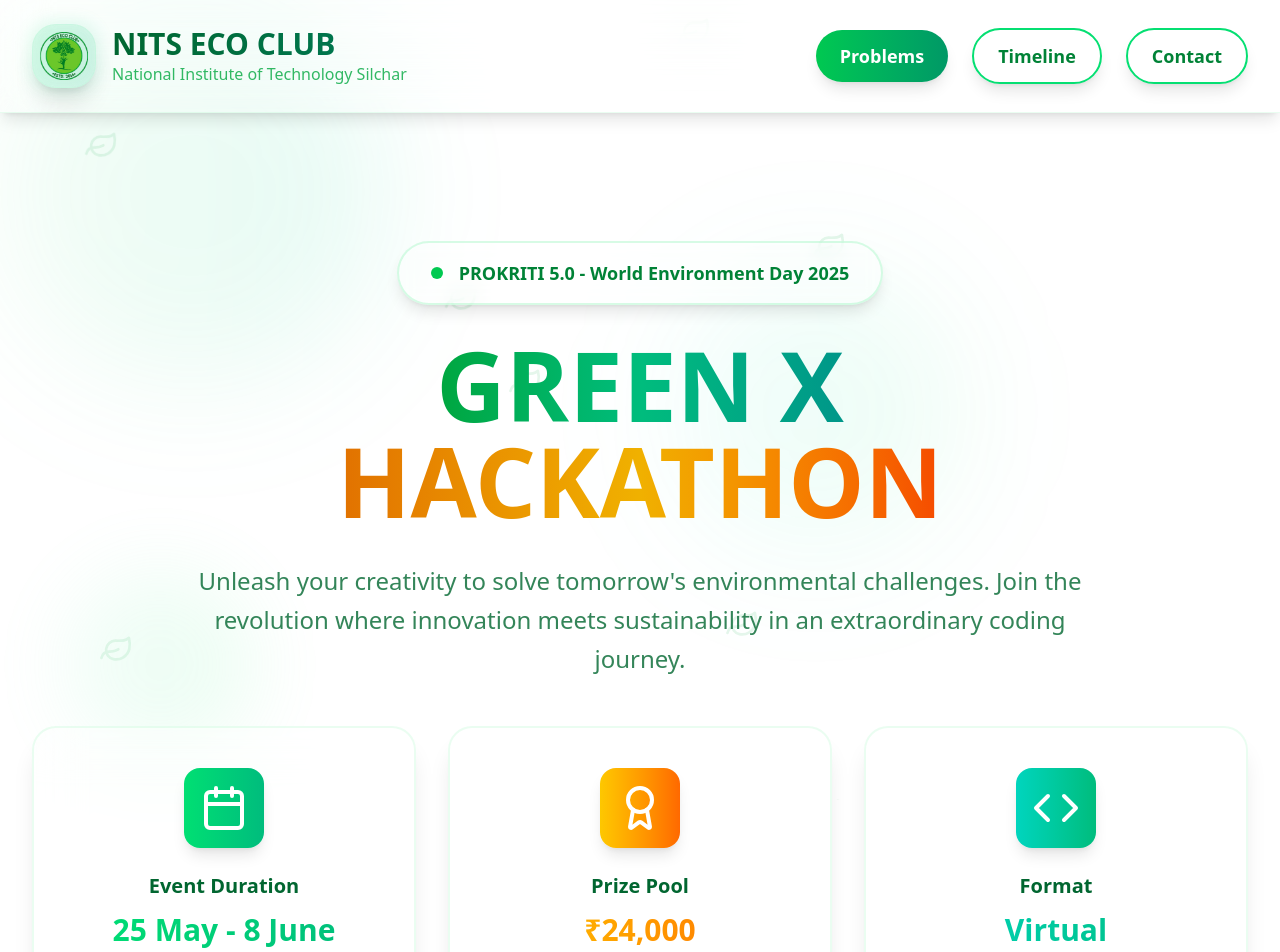
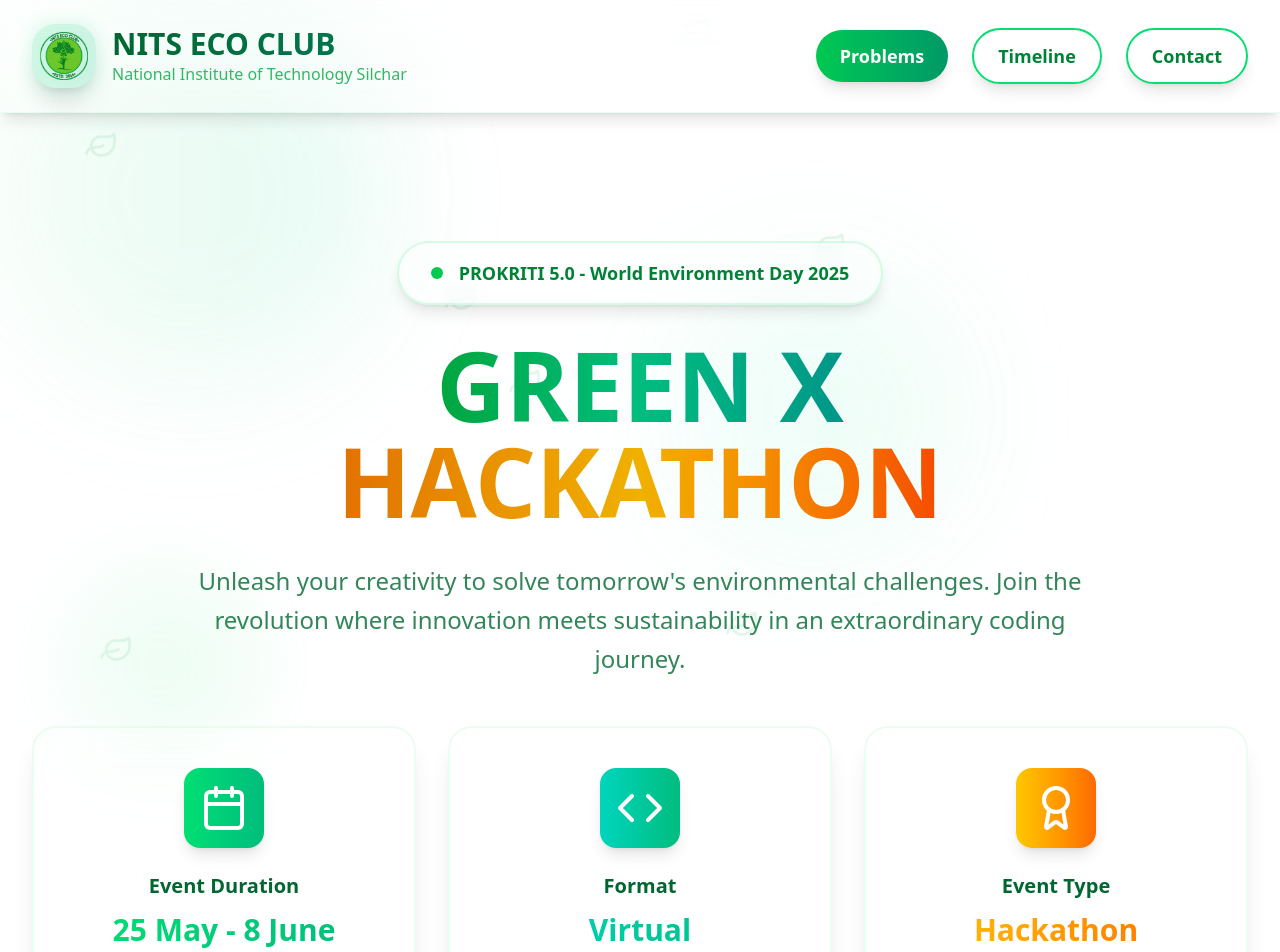
Before and after one commit to probin-dhakal/Prokriti-5.0, a React (Vite) app in the folder frontend/: page / in a window 1280 px wide. Shown: the top 952 px of the page. Built offline with nearby package versions, Linux system fonts and the light colour scheme.

Commit message:
Update App.jsx

```diff
--- a/frontend/src/App.jsx
+++ b/frontend/src/App.jsx
@@ -218,11 +218,12 @@ export default function App() {
           </div>
 
           {/* Event Stats */}
+       {/* Event Stats */}
 <div className="grid md:grid-cols-3 gap-8 mb-16">
   {[
     { icon: <Calendar className="w-12 h-12" />, label: "Event Duration", value: "25 May - 8 June", color: "green", bg: "from-green-400 to-emerald-500" },
-              { icon: <Award className="w-12 h-12" />, label: "Prize Pool", value: "₹24,000", color: "amber", bg: "from-yellow-400 to-orange-500" },
-              { icon: <Code className="w-12 h-12" />, label: "Format", value: "Virtual", color: "teal", bg: "from-teal-400 to-emerald-500" }
+    { icon: <Code className="w-12 h-12" />, label: "Format", value: "Virtual", color: "teal", bg: "from-teal-400 to-emerald-500" },
+    { icon: <Award className="w-12 h-12" />, label: "Event Type", value: "Hackathon", color: "amber", bg: "from-yellow-400 to-orange-500" }
   ].map((stat, index) => (
     <div key={index} className="group">
       <div className="bg-white/30 backdrop-blur-xl border-2 border-green-200/30 rounded-3xl p-10 hover:bg-white/40 transition-all duration-300 hover:scale-105 shadow-xl hover:shadow-2xl">
```
Lines whose indentation alone changed are shown as unchanged.
